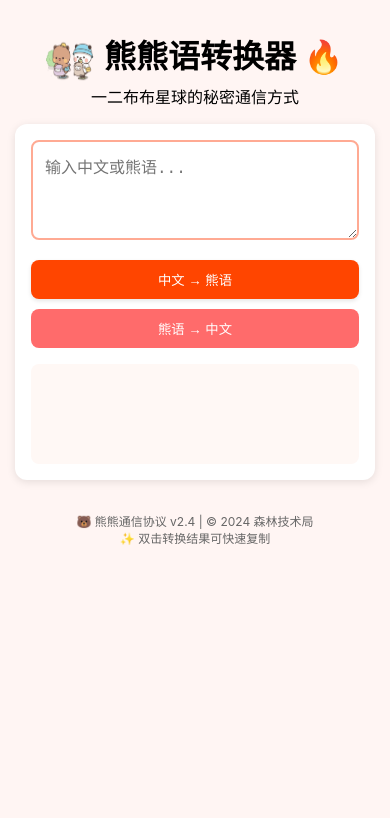
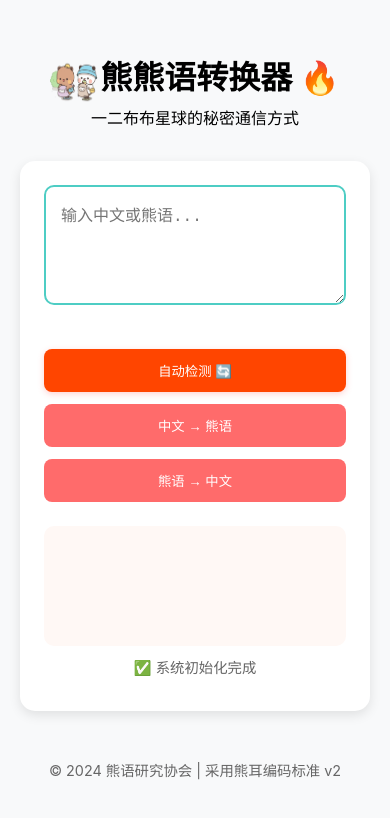
Before and after one commit to Haoqi7/yi, a plain HTML site: page index.html in a window 390 px wide. Drawn offline with Linux system fonts and the light colour scheme.

Commit message:
Add files via upload

```diff
--- /dev/null
+++ b/dictionary.json
@@ -0,0 +1,31 @@
+// dictionary.json
+{
+    "main": {
+        "我": "哒",
+        "你": "啊哒",
+        "他": "哒啊",
+        "的": "啊",
+        "了": "哒哒",
+        "是": "啊啊啊",
+        "不": "哒啊哒",
+        "在": "啊啊哒",
+        "有": "哒啊啊",
+        "好": "啊啊啊",
+        "吗": "哒哒啊",
+        "什么": "哒啊哒啊",
+        "谢谢": "哒哒哒哒",
+        "你好": "啊哒啊哒",
+        "再见": "哒啊~哒啊",
+        "爱": "♥",
+        "心": "❤"
+    },
+    "symbols": {
+        "!": "~",
+        "！": "!!",
+        "?": "??",
+        "？": "??~",
+        "...": "~~~",
+        "～": "≈",
+        "→": "->"
+    }
+}
--- a/index.html
+++ b/index.html
@@ -1,14 +1,15 @@
+<!-- index.html -->
 <!DOCTYPE html>
 <html lang="zh-CN">
 <head>
     <meta charset="UTF-8">
     <meta name="viewport" content="width=device-width, initial-scale=1.0">
-    <title>熊熊语专业转换器</title>
+    <title>熊熊语转换器 V4.1</title>
     <style>
         :root {
             --primary: #FF6B6B;
-            --secondary: #FFAA93;
-            --bg: #FFF5F3;
+            --secondary: #4ECDC4;
+            --bg: #F8F9FA;
         }
         * {
             box-sizing: border-box;
@@ -18,40 +19,36 @@
         body {
             max-width: 800px;
             margin: 0 auto;
-            padding: 15px;
+            padding: 20px;
             background: var(--bg);
             font-family: -apple-system, system-ui;
         }
         .header {
             text-align: center;
-            margin: 1rem 0;
-        }
-        .title-image {
-            width: 50px;
-            height: 50px;
-            vertical-align: middle;
+            margin: 2rem 0;
         }
         .converter-box {
             background: white;
-            border-radius: 12px;
-            box-shadow: 0 2px 8px rgba(0,0,0,0.1);
-            padding: 1rem;
-            margin: 1rem 0;
+            border-radius: 15px;
+            box-shadow: 0 4px 12px rgba(0,0,0,0.1);
+            padding: 1.5rem;
+            margin: 1.5rem 0;
         }
         textarea {
             width: 100%;
-            padding: 12px;
+            padding: 15px;
             border: 2px solid var(--secondary);
-            border-radius: 8px;
+            border-radius: 10px;
             font-size: 16px;
-            min-height: 100px;
+            min-height: 120px;
             resize: vertical;
+            margin-bottom: 1rem;
         }
         .mode-switch {
             display: grid;
-            grid-template-columns: 1fr 1fr;
-            gap: 10px;
-            margin: 1rem 0;
+            grid-template-columns: repeat(3, 1fr);
+            gap: 12px;
+            margin: 1.5rem 0;
         }
         button {
             background: var(--primary);
@@ -60,177 +57,235 @@
             padding: 12px;
             border-radius: 8px;
             cursor: pointer;
-            transition: opacity 0.2s;
+            transition: all 0.2s;
         }
         button.active {
             background: #FF4500;
-            box-shadow: 0 2px 4px rgba(0,0,0,0.1);
+            box-shadow: 0 2px 6px rgba(255,107,107,0.3);
         }
         #output {
             white-space: pre-wrap;
             word-break: break-word;
-            padding: 12px;
+            padding: 15px;
             background: #fff8f5;
-            border-radius: 8px;
-            min-height: 100px;
+            border-radius: 10px;
+            min-height: 120px;
             font-size: 16px;
-            line-height: 1.5;
+            line-height: 1.6;
         }
         footer {
             text-align: center;
             color: #666;
-            font-size: 12px;
-            padding: 1rem;
+            font-size: 0.9rem;
+            padding: 1.5rem;
         }
-
+        .title-image {
+            width: 50px;
+            height: 50px;
+            vertical-align: middle;
+        }
+        #status {
+            color: #666;
+            font-size: 0.9rem;
+            padding: 10px;
+            text-align: center;
+        }
         @media (max-width: 480px) {
             .mode-switch {
                 grid-template-columns: 1fr;
-            }
-            button {
-                padding: 10px;
             }
         }
     </style>
 </head>
 <body>
     <div class="header">
-        <h1>
-            <img src="./logo.png" class="title-image">
-              熊熊语转换器 🔥
-        </h1>
+        <h1><img src="./logo.png" class="title-image">熊熊语转换器 🔥</h1>
         <p>一二布布星球的秘密通信方式</p>
     </div>
 
+
+
     <div class="converter-box">
-        <textarea id="input" placeholder="输入中文或熊语..." rows="3"></textarea>
-
+        <textarea id="input" placeholder="输入中文或熊语..."></textarea>
         <div class="mode-switch">
-            <button id="cn2bear" class="active" onclick="setMode('cn2bear')">中文 → 熊语</button>
-            <button id="bear2cn" onclick="setMode('bear2cn')">熊语 → 中文</button>
+            <button class="active" data-mode="auto">自动检测 🔄</button>
+            <button data-mode="cn2bear">中文 → 熊语</button>
+            <button data-mode="bear2cn">熊语 → 中文</button>
         </div>
-
         <div id="output"></div>
+        <div id="status">系统就绪</div>
     </div>
 
     <footer>
-              <p>🐻 熊熊通信协议 v2.4 | © 2024 森林技术局</p>
-        <p>✨ 双击转换结果可快速复制</p>
+        <p>© 2024 熊语研究协会 | 采用熊耳编码标准 v2</p>
     </footer>
 
     <script>
-        // 完整字典（包含所有历史词汇）
-        const bearDictionary = {
-            /* 基础词汇 */
-            '我':'啊哒', '你':'啊哒!', '他':'哒啊', '好':'哒~~',
-            '是':'啊?', '不':'哒??', '了':'哒~', '的':'哒。',
-            '在':'啊!哒', '有':'!啊哒', '要':'哒!啊', '吗':'?哒',
-            '一二':'阿哒', '布布':'阿哒哒',
-
-            /* 情感表达 */
-            '爱':'❤️啊哒', '开心':'🎉哒哒', '难过':'💧哒啊', '生气':'💢哒!!',
-            '惊喜':'🎁啊?哒', '饿':'🍖哒哒', '谢谢':'🍯哒~', '对不起':'🙇哒...',
-
-            /* 日常用语 */
-            '现在':'⌚啊哒哒', '今天':'🌞哒哒', '明天':'🌝哒啊', '这里':'📍哒!',
-            '吃饭':'🍚哒哒', '睡觉':'💤哒~~', '工作':'💼哒!', '朋友':'👫哒~',
-            '钱':'💰哒!!', '水':'💧哒啊', '快':'⚡哒!', '慢':'🐢哒~~',
-
-            /* 新增词汇 */
-            '家':'🏠哒', '学校':'🎓哒啊', '医院':'🏥哒~~', '手机':'📱哒哒',
-            '电脑':'💻哒~', '书':'📚啊哒', '一起':'👫哒哒', '危险':'⚠️哒!!!'
+        class BearTranslator {
+            static #dictionary = {
+                cn: new Map(),
+                bear: new Map(),
+                symbols: new Map([
+                    ['!', '~'], ['？', '??'], ['！', '!!'],
+                    ['❤', '♥'], ['...', '~~~']
+                ])
             };
 
-        // 生成反向字典
-        const reverseDictionary = new Map();
-        Object.entries(bearDictionary).forEach(([cn, bear]) => {
-            if (!reverseDictionary.has(bear)) {
-                reverseDictionary.set(bear, cn);
+            static #config = {
+                bitLength: 16,
+                separator: '·',
+                binaryMap: { '0': '啊', '1': '哒' },
+                minBearLength: 3
+            };
+
+            static async init() {
+                await this.#loadDictionary();
+                this.#updateStatus('✅ 系统初始化完成');
             }
+
+            static async #loadDictionary() {
+                try {
+                    const response = await fetch('dictionary.json');
+                    const data = await response.json();
+
+                    // 加载主词典
+                    Object.entries(data.main).forEach(([cn, bear]) => {
+                        this.#dictionary.cn.set(cn, bear);
+                        this.#dictionary.bear.set(bear, cn);
                     });
 
-        // 转换器核心
-        class BearConverter {
-            static cnToBear(text) {
-                return [...text].map(char => {
-                    return bearDictionary[char] || this.fallbackConvert(char);
-                }).join(' ');
+                    // 加载符号词典
+                    Object.entries(data.symbols).forEach(([key, val]) => {
+                        this.#dictionary.symbols.set(key, val);
+                        this.#dictionary.bear.set(val, key);
+                    });
+
+                } catch (e) {
+                    this.#updateStatus('⚠️ 词典加载失败，使用基础词库');
+                    this.#loadFallbackDict();
+                }
             }
 
-            static bearToCn(text) {
-                // 智能分割熊语词汇
-                const bearWords = text.match(/(\[.*?\]|<\w+>|[\u2000-\uFFFF]+|\S+)/g) || [];
-                return bearWords.map(word => {
-                    const trimmed = word.trim();
-                    return reverseDictionary.get(trimmed) || this.tryDecodeBear(word);
+            static #loadFallbackDict() {
+                const fallback = {
+                    main: {
+                        "我": "哒", "你": "啊哒", "的": "啊",
+                        "了": "哒哒", "是": "啊啊啊"
+                    },
+                    symbols: {
+                        "!": "~", "？": "??"
+                    }
+                };
+
+                Object.entries(fallback.main).forEach(([cn, bear]) => {
+                    this.#dictionary.cn.set(cn, bear);
+                    this.#dictionary.bear.set(bear, cn);
+                });
+
+                Object.entries(fallback.symbols).forEach(([k, v]) => {
+                    this.#dictionary.symbols.set(k, v);
+                    this.#dictionary.bear.set(v, k);
+                });
+            }
+
+            static convert(text, mode) {
+                const realMode = mode === 'auto' ?
+                    this.#detectLanguage(text) : mode;
+
+                return realMode === 'cn2bear' ?
+                    this.#encode(text) :
+                    this.#decode(text);
+            }
+
+            static #detectLanguage(text) {
+                const cnChars = text.match(/[\u4e00-\u9fa5]/g)?.length || 0;
+                const bearTokens = text.match(/[哒啊·~]/g)?.length || 0;
+                return cnChars > bearTokens ? 'cn2bear' : 'bear2cn';
+            }
+
+            static #encode(text) {
+                return [...text].map(char =>
+                    this.#dictionary.symbols.get(char) ||
+                    this.#dictionary.cn.get(char) ||
+                    this.#encodeBinary(char)
+                ).join(' ');
+            }
+
+            static #encodeBinary(char) {
+                const binStr = char.charCodeAt(0)
+                    .toString(2)
+                    .padStart(this.#config.bitLength, '0');
+
+                return [...binStr].map(b =>
+                    this.#config.binaryMap[b]
+                ).join('') + this.#config.separator;
+            }
+
+            static #decode(text) {
+                return text.split(/[\s·]+/)
+                    .map(token => {
+                        return this.#dictionary.bear.get(token) ||
+                               this.#decodeBinary(token) ||
+                               token;
                     }).join('');
             }
 
-            static fallbackConvert(char) {
-                // 未收录字符转换方案
-                const code = char.charCodeAt(0).toString(2);
-                return `啊[${code.replace(/0/g,'哒').replace(/1/g,'啊哒')}]`;
-            }
+            static #decodeBinary(token) {
+                const clean = token.replace(/[^哒啊]/g, '');
+                if (clean.length !== this.#config.bitLength) return token;
 
-            static tryDecodeBear(code) {
-                // 尝试解码备用编码
-                const match = code.match(/啊\[(哒|啊哒)+\]/);
-                if (match) {
-                    const binary = match[1].replace(/啊哒/g,'1').replace(/哒/g,'0');
+                const binStr = clean.replace(/哒/g, '1').replace(/啊/g, '0');
                 try {
-                        return String.fromCharCode(parseInt(binary, 2));
+                    return String.fromCharCode(parseInt(binStr, 2));
                 } catch {
-                        return '�';
-                    }
-                }
-                return code;
+                    return ' ';
                 }
             }
 
-        // 界面交互
-        let currentMode = 'cn2bear';
-
-        function setMode(mode) {
-            currentMode = mode;
-            document.getElementById('cn2bear').classList.toggle('active', mode === 'cn2bear');
-            document.getElementById('bear2cn').classList.toggle('active', mode === 'bear2cn');
-            updateConversion();
+            static #updateStatus(msg) {
+                document.getElementById('status').textContent = msg;
+            }
         }
 
-        function updateConversion() {
-            const input = document.getElementById('input').value;
-            const output = currentMode === 'cn2bear'
-                ? BearConverter.cnToBear(input)
-                : BearConverter.bearToCn(input);
-            document.getElementById('output').textContent = output;
+        class App {
+            static #currentMode = 'auto';
+            static #debounceTimer;
+
+            static init() {
+                BearTranslator.init();
+
+                document.getElementById('input').addEventListener('input', () =>
+                    this.#convertWithDebounce(300));
+
+                document.querySelectorAll('.mode-switch button').forEach(btn => {
+                    btn.addEventListener('click', () =>
+                        this.#setMode(btn.dataset.mode));
+                });
             }
 
-        // 输入监听（带防抖）
-        let timeout;
-        document.getElementById('input').addEventListener('input', () => {
-            clearTimeout(timeout);
-            timeout = setTimeout(updateConversion, 200);
-        });
+            static #setMode(mode) {
+                this.#currentMode = mode;
+                document.querySelectorAll('.mode-switch button')
+                    .forEach(b => b.classList.remove('active'));
+                document.querySelector(`[data-mode="${mode}"]`)
+                    .classList.add('active');
+                this.#convertWithDebounce(0);
+            }
 
-        // 双击复制
-        document.getElementById('output').addEventListener('dblclick', function() {
-            navigator.clipboard.writeText(this.textContent).then(() => {
-                this.style.background = '#ffebcd';
-                setTimeout(() => this.style.background = '', 500);
-            });
-        });
+            static #convertWithDebounce = (() => {
+                return (delay) => {
+                    clearTimeout(this.#debounceTimer);
+                    this.#debounceTimer = setTimeout(() => {
+                        const input = document.getElementById('input').value;
+                        const output = BearTranslator.convert(input, this.#currentMode);
+                        document.getElementById('output').textContent = output;
+                    }, delay);
+                };
+            })();
+        }
 
-        // 长按清空
-        let longPressTimer;
-        document.getElementById('input').addEventListener('touchstart', (e) => {
-            longPressTimer = setTimeout(() => {
-                e.target.value = '';
-                updateConversion();
-            }, 1000);
-        });
-        document.getElementById('input').addEventListener('touchend', () => {
-            clearTimeout(longPressTimer);
-        });
+        // 初始化应用
+        App.init();
     </script>
 </body>
 </html>
```
Lines whose indentation alone changed are shown as unchanged.
